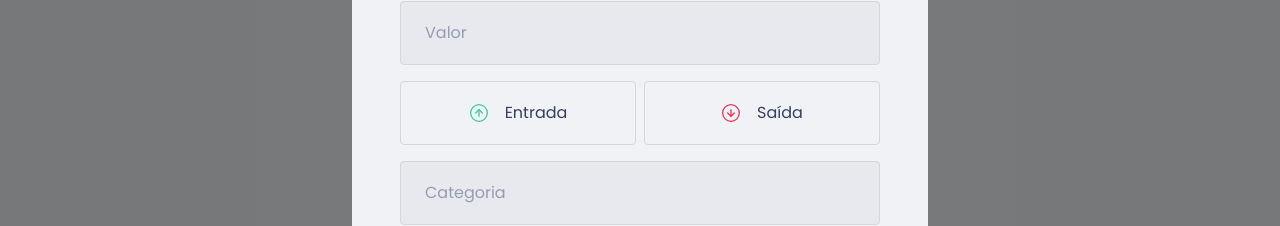
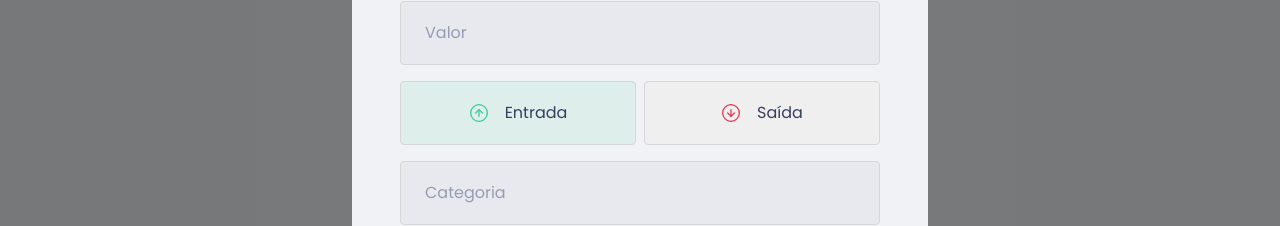
Before and after one commit to dtaccola/dtmoney, a React (Create React App) app: page / in a window 1280 px wide. Both pictures are taken after a click on the button "Nova transação". Shown: the part 317-543 px from the top of the page. Built offline with nearby package versions, Linux system fonts and the light colour scheme; what miragejs would draw is missing.

Commit message:
cores dos botões

```diff
--- a/src/components/NewTransactionModal/index.tsx
+++ b/src/components/NewTransactionModal/index.tsx
@@ -1,8 +1,9 @@
+import { useState } from 'react';
 import Modal  from 'react-modal';
 import closeImg from '../../assets/close.svg';
 import incomeImg from '../../assets/income.svg';
 import outcomeImg from '../../assets/outcome.svg';
-import { Container, TransactionTypeContainer } from './styles';
+import { Container, TransactionTypeContainer, RadioBox } from './styles';
 
 interface NewTransactionModalProps {
     isOpen: boolean;
@@ -10,6 +11,7 @@
 }
 
 export function NewTransactionModal({ isOpen, onRequestClose }: NewTransactionModalProps) {
+    const [type, setType] = useState('deposit');
     return (
         <Modal
             isOpen={isOpen}
@@ -38,19 +40,25 @@
                 />
 
                 <TransactionTypeContainer>
-                    <button
+                    <RadioBox
                         type="button"
+                        onClick={() => { setType('deposit'); }}
+                        isActive={type == 'deposit'}
+                        activeColor="green"
                     >
                         <img src={incomeImg} alt="Entrada" />
                         <span>Entrada</span>
-                    </button>
+                    </RadioBox>
 
-                    <button
+                    <RadioBox
                         type="button"
+                        onClick={() => { setType('withdraw'); }}
+                        isActive={type == 'withdraw'}
+                        activeColor="red"
                     >
                         <img src={outcomeImg} alt="Saída" />
                         <span>Saída</span>
-                    </button>
+                    </RadioBox>
                 </TransactionTypeContainer>
 
                 <input
--- a/src/components/NewTransactionModal/styles.ts
+++ b/src/components/NewTransactionModal/styles.ts
@@ -1,5 +1,5 @@
 import styled from "styled-components";
-import { darken } from 'polished';
+import { darken, transparentize } from 'polished';
 
 
 export const Container = styled.form`
@@ -55,13 +55,27 @@
     display: grid;
     grid-template-columns: 1fr 1fr;
     gap: 0.5rem;
+`;
 
-    button {
+interface RadioBoxProps {
+    isActive: boolean;
+    activeColor: 'green' | 'red';
+}
+
+const colors = {
+    green: '#33cc95',
+    red: '#e52e4d'
+}
+
+export const RadioBox = styled.button<RadioBoxProps>`
     height: 4rem;
     border: 1px solid #d7d7d7;
     border-radius: 0.25rem;
 
-        background: transparent;
+    background: ${(props) => props.isActive
+        ? transparentize(0.9, colors[props.activeColor])
+        : 'transparet'
+    };
 
     display: flex;
     align-items: center;
@@ -84,6 +98,4 @@
         font-size: 1rem;
         color: var(--text-title);
     }
-
-    }
 `;
```
Lines whose indentation alone changed are shown as unchanged.
